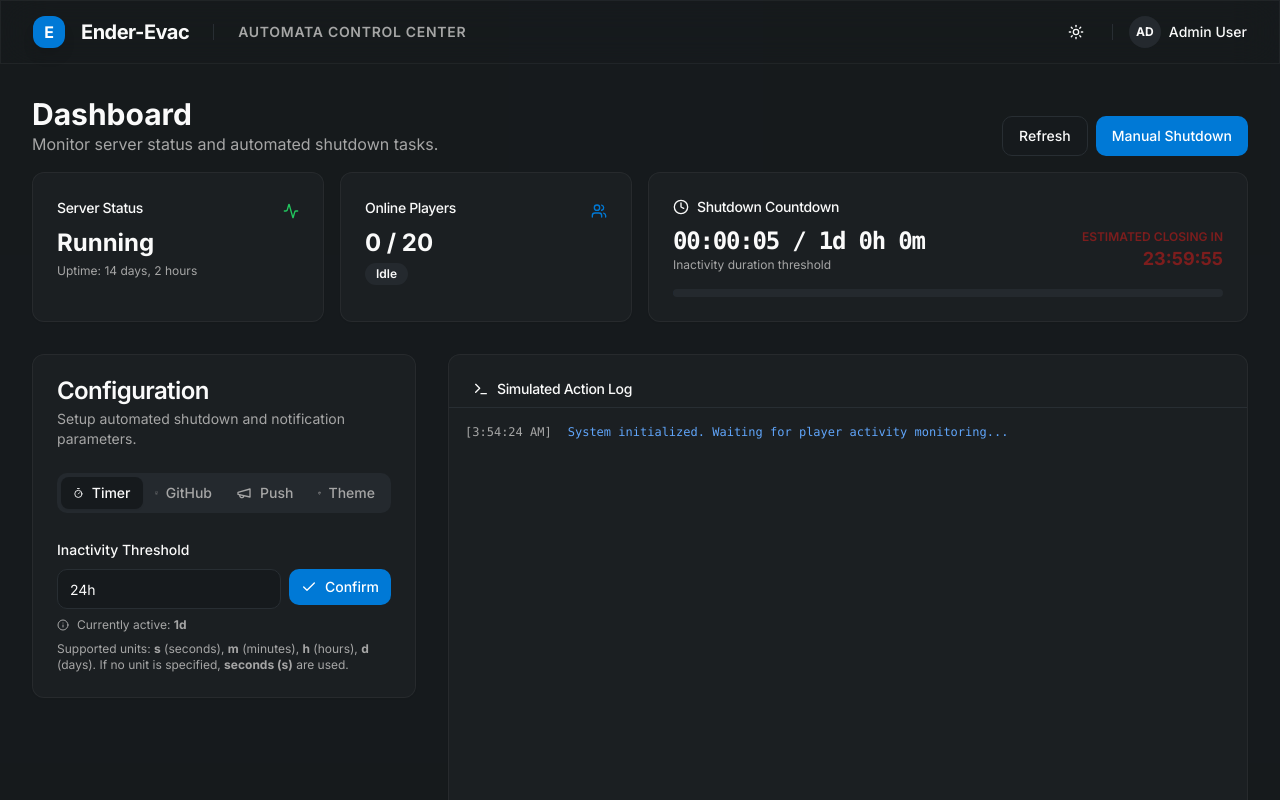
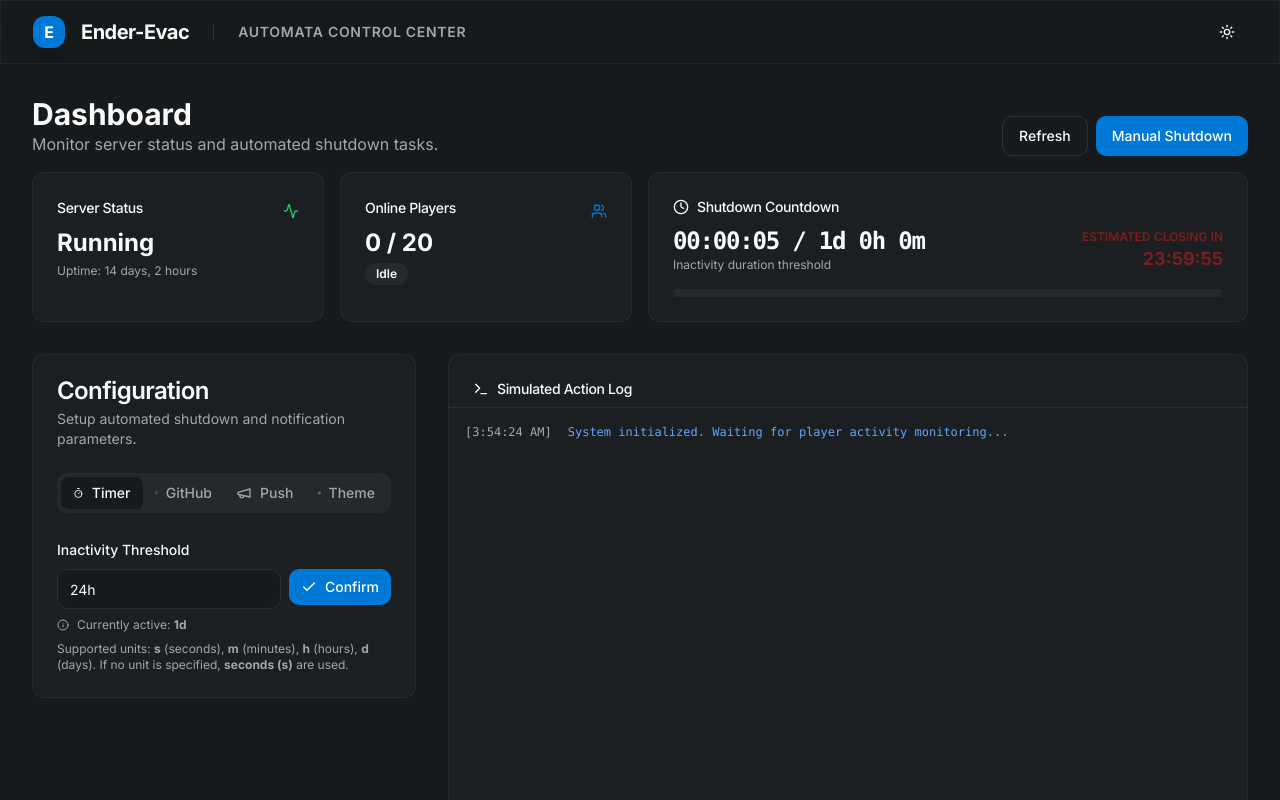
Before and after one commit to 07-iceven/EnderEvac, a Next.js app: page / in a window 1280 px wide. Shown: the top 800 px of the page. Built offline with nearby package versions, Linux system fonts and the light colour scheme.

Commit message:
删除右上角的用户图标

```diff
--- a/src/app/page.tsx
+++ b/src/app/page.tsx
@@ -42,13 +42,6 @@ export default function Home() {
             >
               {isDarkMode ? <Sun className="h-4 w-4" /> : <Moon className="h-4 w-4" />}
             </Button>
-            <Separator orientation="vertical" className="h-4 mx-2" />
-            <div className="flex items-center gap-2">
-              <div className="w-8 h-8 rounded-full bg-muted flex items-center justify-center">
-                <span className="text-xs font-bold">AD</span>
-              </div>
-              <span className="text-sm font-medium hidden sm:inline">Admin User</span>
-            </div>
           </div>
         </header>
 
```
